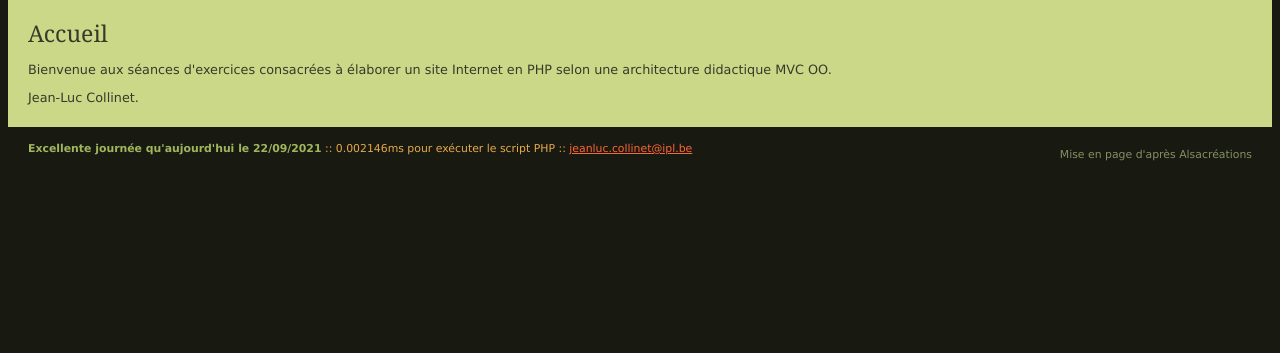
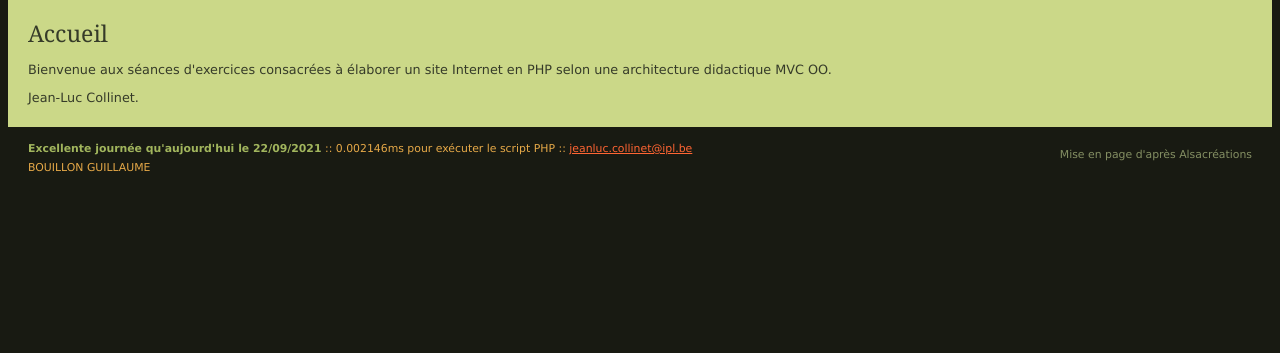
Before and after one commit to ISSALT/DEMO-site-bonne-nouvelle, a PHP site: page / in a window 1280 px wide. Shown: the part 158-511 px from the top of the page. Run offline with PHP 8.4, Linux system fonts and the light colour scheme.

Commit message:
ajouit nom et prénom dans le footer.php

```diff
--- a/GoodNewsSite-master/views/footer.php
+++ b/GoodNewsSite-master/views/footer.php
@@ -8,6 +8,7 @@
 			<p id="copyright">Mise en page d'après
 				<a href="http://www.alsacreations.com/tutoriels/">Alsacréations</a>
 			</p>
+            <p>BOUILLON GUILLAUME</p>
 		</div><!-- #pied -->
 	</div><!-- #global -->
 	</body>
```
